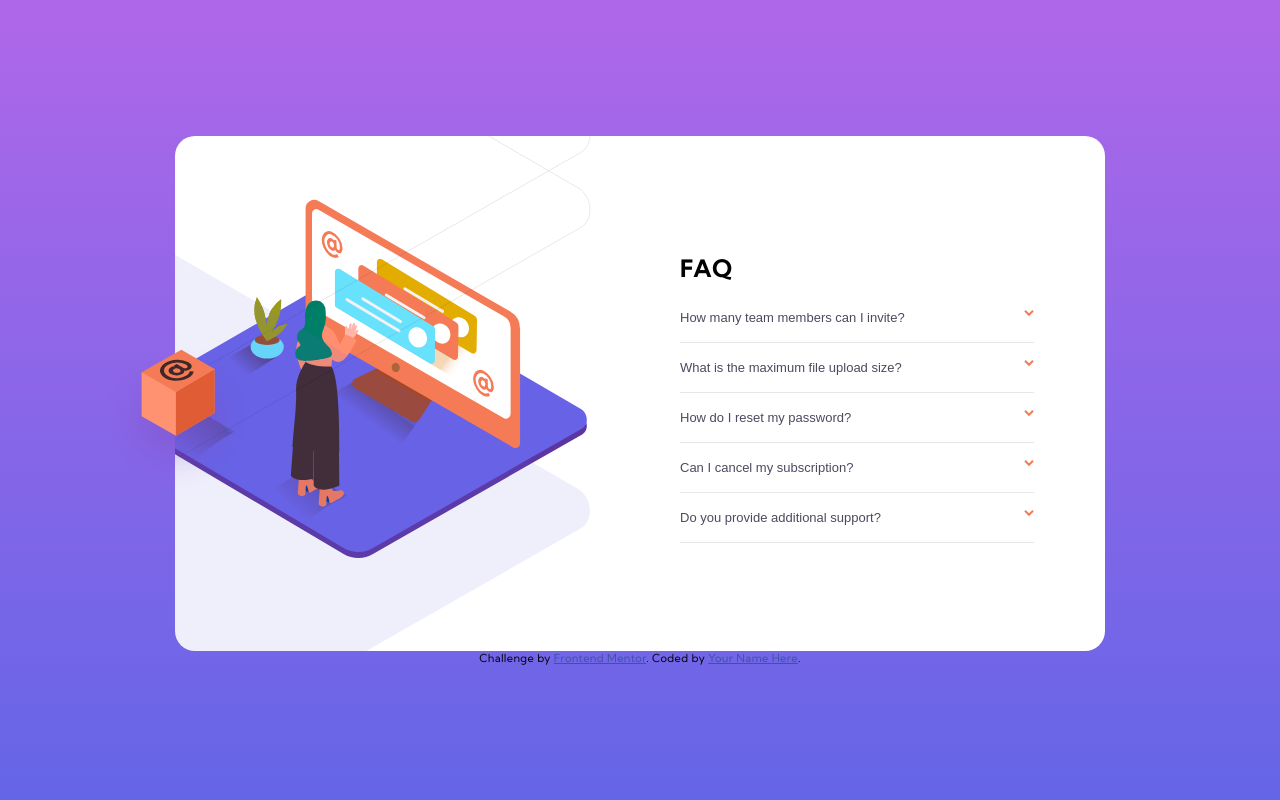
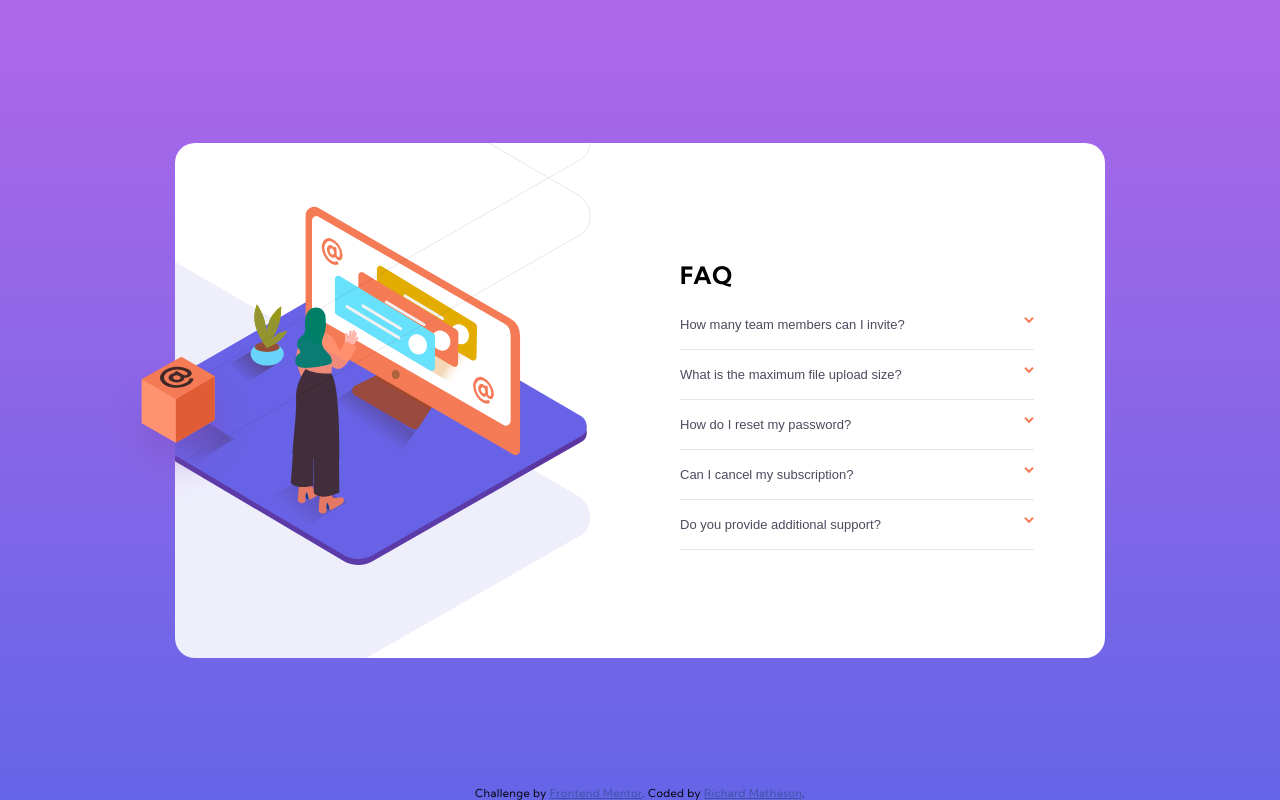
Before and after one commit to richardmatheson-rm/faq-accordion-card, a plain HTML site: page index.html in a window 1280 px wide. Drawn offline with Linux system fonts and the light colour scheme.

Commit message:
Attribution

```diff
--- a/index.html
+++ b/index.html
@@ -69,7 +69,7 @@
   </div>
   <div class="attribution">
     Challenge by <a href="https://www.frontendmentor.io?ref=challenge" target="_blank">Frontend Mentor</a>.
-    Coded by <a href="#">Your Name Here</a>.
+    Coded by <a href="#">Richard Matheson</a>.
   </div>
 </body>
 <script src="main.js"></script>
--- a/styles.scss
+++ b/styles.scss
@@ -92,6 +92,11 @@ body {
       }
     }
   }
+
+  .attribution {
+    position: absolute;
+    bottom: 0;
+  }
 }
 
 // Collapsible styling (https://www.w3schools.com/howto/howto_js_collapsible.asp)
```
Also changed, not shown: styles.css, 1 other file.
